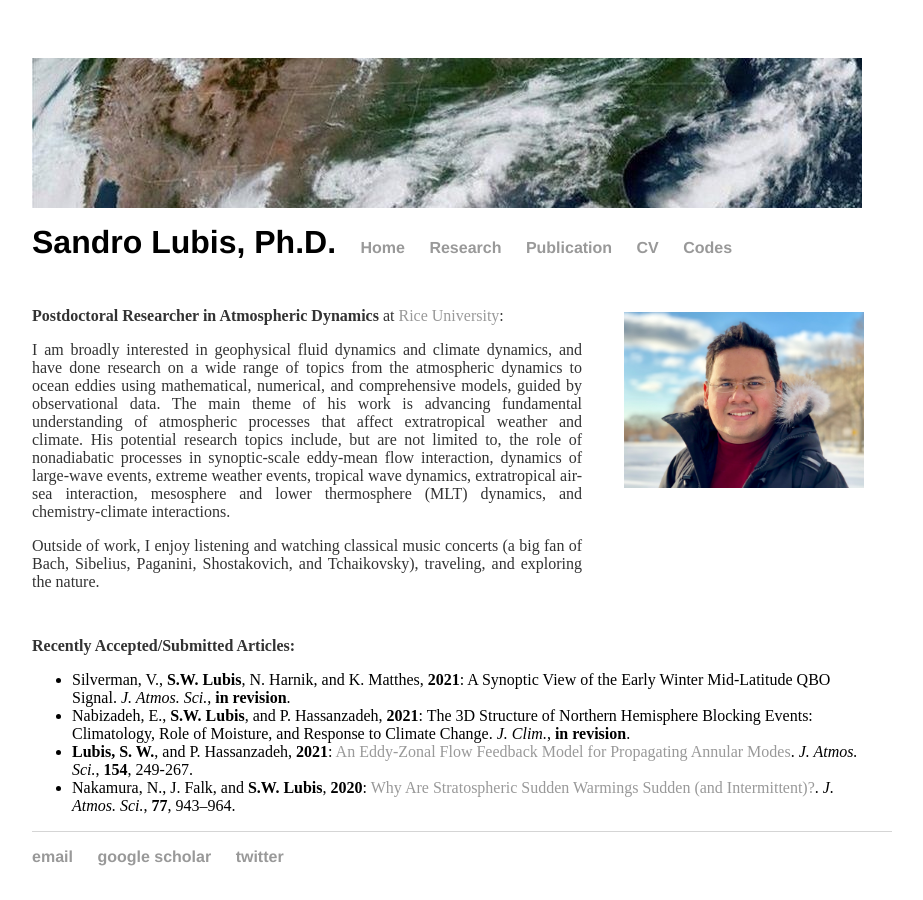
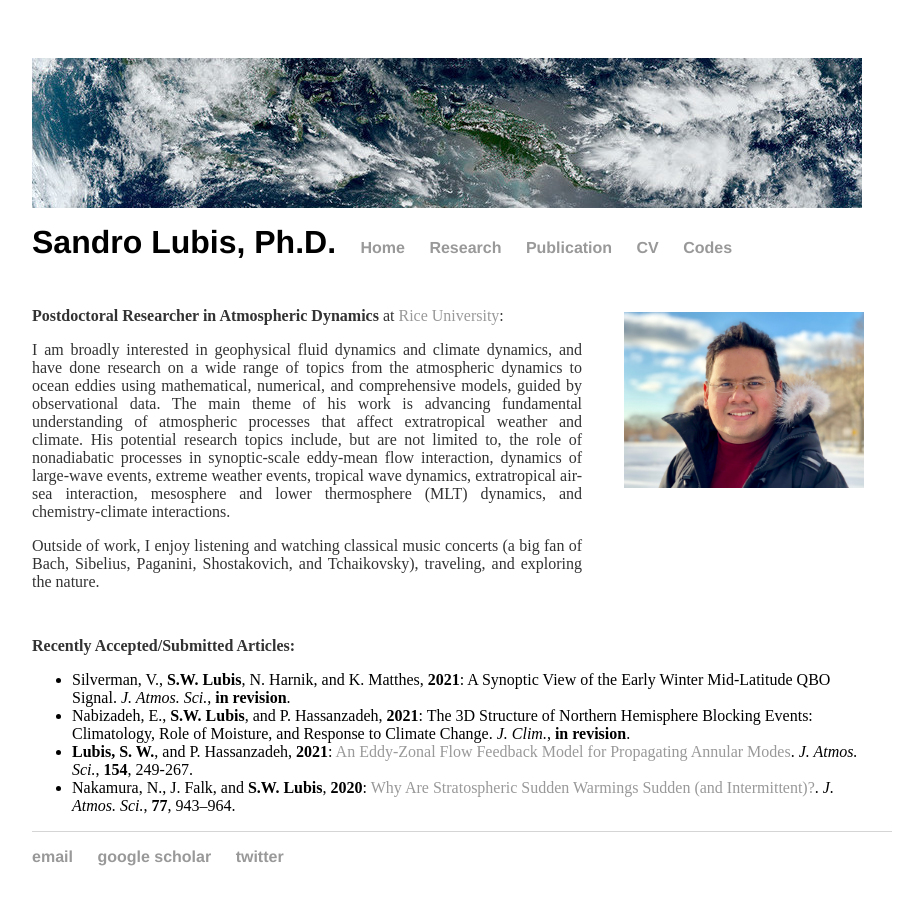
Before and after one commit to sandrolubis/sandrolubis.github.io, a Jekyll site: the page built from index.html, in a window 1280 px wide. Shown: the whole page, without its empty margins (276-1199 px from the left). Built offline with Jekyll 4.4.1, drawn with Linux system fonts in a browser that asks for light colours.

Commit message:
Update main.css

```diff
--- a/assets/css/main.css
+++ b/assets/css/main.css
@@ -6,7 +6,7 @@
 header {
 	width: 830px;
 	height: 150px;
-	background-image: url("https://sandrolubis.github.io/assets/images/sattelite.jpeg");
+	background-image: url("https://sandrolubis.github.io/assets/images/satellite2.jpg");
 }
 nav ul, footer ul {
     font-family:'Helvetica', 'Arial', 'Sans-Serif';
```
